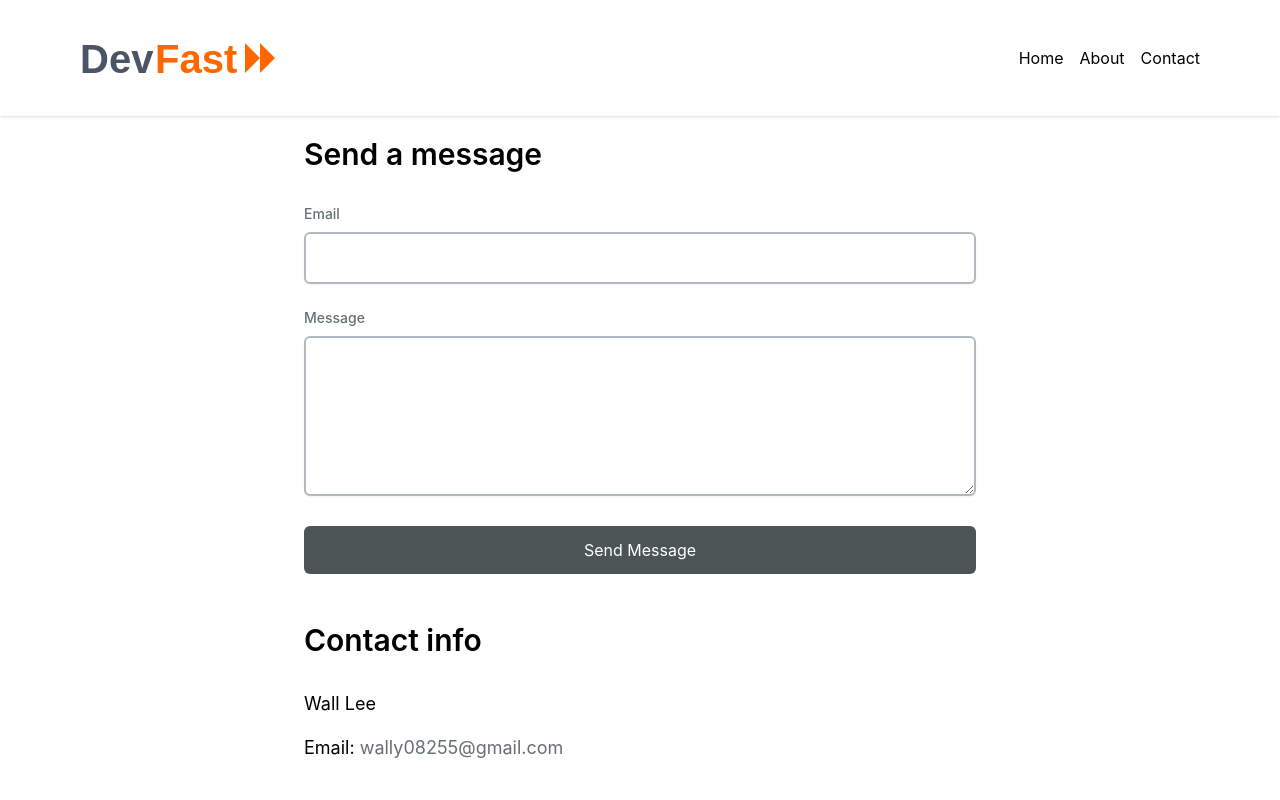
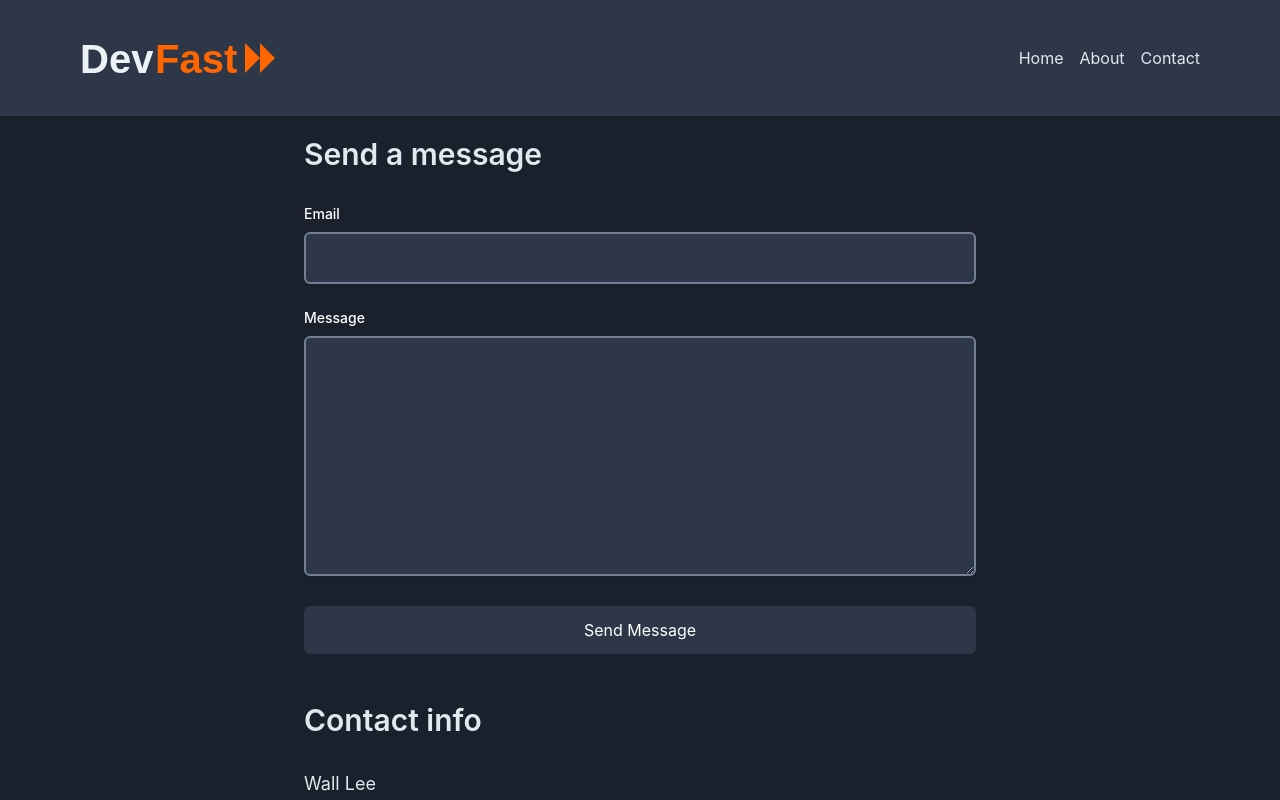
Before and after one commit to devfast-studio/devfast-studio.github.io, a Next.js app: page /contact in a window 1280 px wide. Shown: the top 800 px of the page. Built offline with nearby package versions, Linux system fonts and the light colour scheme.

Commit message:
feat: update to the dark theme

```diff
--- a/src/app/contact/page.tsx
+++ b/src/app/contact/page.tsx
@@ -13,13 +13,18 @@ export default function Contact() {
         >
           <div>
             <label
-              className="block text-sm font-medium text-gray-700 mb-2"
+              className="block text-sm font-medium text-gray-900 mb-2"
               htmlFor="email"
             >
               Email
             </label>
             <input
-              className="w-full p-3 border-2 border-gray-300 rounded-md focus:outline-none focus:ring-2 focus:ring-gray-500 focus:border-gray-500 shadow-sm"
+              className={[
+                'w-full p-3 border-2 border-gray-300 rounded-md focus:outline-none focus:ring-gray-500 focus:border-gray-500 shadow-sm',
+                'bg-gray-100'
+              ]
+                .join(' ')
+                .trim()}
               name="email"
               type="email"
               required
@@ -27,20 +32,26 @@ export default function Contact() {
           </div>
           <div>
             <label
-              className="block text-sm font-medium text-gray-700 mb-2"
+              className="block text-sm font-medium text-gray-900 mb-2"
               htmlFor="message"
             >
               Message
             </label>
             <textarea
-              className="w-full p-3 border-2 border-gray-300 rounded-md focus:outline-none focus:ring-2 focus:ring-gray-500 focus:border-gray-500 h-40 shadow-sm"
+              className={[
+                'w-full p-3 border-2 border-gray-300 rounded-md focus:outline-none focus:ring-gray-500 focus:border-gray-500 shadow-sm',
+                'bg-gray-100',
+                'h-[30vh]'
+              ]
+                .join(' ')
+                .trim()}
               name="message"
               required
             />
           </div>
           <div>
             <button
-              className="w-full px-6 py-3 bg-gray-800 text-white rounded-md hover:bg-gray-900 transition duration-300 ease-in-out"
+              className="w-full px-6 py-3 bg-gray-100 text-white rounded-md hover:bg-orange-600 transition duration-300 ease-in-out"
               type="submit"
             >
               Send Message
@@ -52,8 +63,8 @@ export default function Contact() {
         <h2 className="text-3xl font-semibold mb-8">Contact info</h2>
         <p className="text-lg mb-4">Wall Lee</p>
         <p className="text-lg mb-4">
-          Email:{' '}
-          <a href={`mailto:${EMAIL}`} className="text-gray-700 hover:underline">
+          Email :{' '}
+          <a href={`mailto:${EMAIL}`} className="text-gray-900 hover:underline">
             {EMAIL}
           </a>
         </p>
--- a/src/app/layout.tsx
+++ b/src/app/layout.tsx
@@ -31,7 +31,7 @@ export default function RootLayout({
   children: React.ReactNode;
 }) {
   return (
-    <html lang="en">
+    <html lang="en" className="dark">
       <body>
         <Navbar />
         <main>
--- a/src/components/footer.tsx
+++ b/src/components/footer.tsx
@@ -6,7 +6,7 @@ export default function Footer() {
     <footer>
       <Layout className="mt-8">
         <div className="flex flex-col md:flex-row justify-between items-center">
-          <div className="text-sm text-gray">
+          <div className="text-sm text-gray-500">
             &copy; {new Date().getFullYear()} <strong>99LL Limited</strong> All
             rights reserved.
           </div>
--- a/src/components/hero/learnMoreButton.tsx
+++ b/src/components/hero/learnMoreButton.tsx
@@ -11,9 +11,12 @@ export default function LearnMoreButton(props: {
     <Link
       href={href}
       className={[
-        'transition:transform rounded-md px-4 py-[5px] hover:scale-105',
+        'transition:transform rounded-md px-4 py-[5px]',
+        'bg-orange-500 hover:scale-105 text-gray-600',
         className
-      ].join(' ')}
+      ]
+        .join(' ')
+        .trim()}
     >
       {label}
     </Link>
--- a/src/components/hero/particleBackground.tsx
+++ b/src/components/hero/particleBackground.tsx
@@ -19,7 +19,7 @@ export default function ParticleBackground() {
         fullScreen: false,
         background: {
           color: {
-            value: '#ffffff'
+            value: '#1A202C'
           }
         },
         fpsLimit: 120,
@@ -47,10 +47,10 @@ export default function ParticleBackground() {
         },
         particles: {
           color: {
-            value: '#cccccc'
+            value: '#4A5568'
           },
           links: {
-            color: '#cccccc',
+            color: '#4A5568',
             distance: 150,
             enable: true,
             opacity: 0.5,
--- a/src/components/icons/logoIcon.tsx
+++ b/src/components/icons/logoIcon.tsx
@@ -11,7 +11,7 @@ export default function LogoIcon(props: SVGProps<SVGSVGElement>) {
         fontFamily="Arial, sans-serif"
         fontSize="40"
         fontWeight="bold"
-        fill="#4A5568"
+        fill="#EDF2F7"
       >
         Dev
       </text>
--- a/src/components/navbar.tsx
+++ b/src/components/navbar.tsx
@@ -20,9 +20,13 @@ export default function Navbar() {
     setOpen(!open);
   }
 
+  function handleLinkClick() {
+    setOpen(false);
+  }
+
   return (
     <nav>
-      <Layout className="bg-white shadow relative z-10 py-1">
+      <Layout className="bg-gray-100 shadow relative z-10 py-1">
         <div className="flex items-center justify-between py-1">
           <Link href="/" passHref>
             <span className="flex items-center text-2xl font-semibold cursor-pointer ml-[-10px]">
@@ -40,7 +44,7 @@ export default function Navbar() {
           </div>
           <Menu as="div" className="md:hidden">
             <Menu.Button
-              className="bg-white rounded-md p-2 inline-flex items-center justify-center text-black hover:text-orange focus:outline-none"
+              className="bg-gray-100 rounded-md p-2 inline-flex items-center justify-center text-gray-500 hover:text-orange focus:outline-none"
               onClick={handleMenuClick}
             >
               <span className="sr-only">Open main menu</span>
@@ -70,18 +74,22 @@ export default function Navbar() {
               leaveTo="opacity-0"
             >
               <Menu.Items
-                className="absolute w-full right-0 mt-2 z-10 bg-white rounded-md shadow-lg ring-1 ring-[#222222] ring-opacity-5 focus:outline-none"
+                className="absolute w-full right-0 mt-2 z-10 bg-gray-100 rounded-md shadow-lg ring-1 ring-gray-200 ring-opacity-5 focus:outline-none"
                 static
               >
-                <div className="px-1 py-1">
+                <div className="px-4 py-2">
                   {navItems.map((item) => (
                     <Menu.Item key={uuid()}>
-                      {({ active }) => (
-                        <Link href={item.href} passHref>
+                      {() => (
+                        <Link
+                          href={item.href}
+                          onClick={handleLinkClick}
+                          passHref
+                        >
                           <span
-                            className={`${
-                              active ? 'text-white bg-orange' : 'text-black'
-                            } group flex items-center px-2 py-2 text-sm font-medium rounded-md cursor-pointer`}
+                            className={
+                              'flex items-center px-2 py-2 text-sm font-medium rounded-md cursor-pointer text-gray-900'
+                            }
                           >
                             {item.name}
                           </span>
--- a/src/styles/globals.css
+++ b/src/styles/globals.css
@@ -8,6 +8,8 @@ body {
   margin: 0;
   font-family: -apple-system, BlinkMacSystemFont, Segoe UI, Roboto, Oxygen,
     Ubuntu, Cantarell, Fira Sans, Droid Sans, Helvetica Neue, sans-serif;
+  background-color: #1A202C;
+  color: #E2E8F0;
 }
 
 a {
--- a/tailwind.config.js
+++ b/tailwind.config.js
@@ -4,16 +4,16 @@ module.exports = {
     extend: {
       colors: {
         gray: {
-          DEFAULT: '#c5cbd3',
-          100: '#E5E9ED',
-          200: '#CCD1D7',
-          300: '#B2B8C0',
-          400: '#99A0AA',
-          500: '#c5cbd3',
-          600: '#808892',
-          700: '#667074',
-          800: '#4C5556',
-          900: '#333A38'
+          DEFAULT: '#4A5568',
+          100: '#2D3748',
+          200: '#4A5568',
+          300: '#718096',
+          400: '#A0AEC0',
+          500: '#CBD5E0',
+          600: '#E2E8F0',
+          700: '#EDF2F7',
+          800: '#F7FAFC',
+          900: '#FFFFFF'
         },
         orange: {
           DEFAULT: '#F96815',
```
Also changed, not shown: public/devfast.svg.
